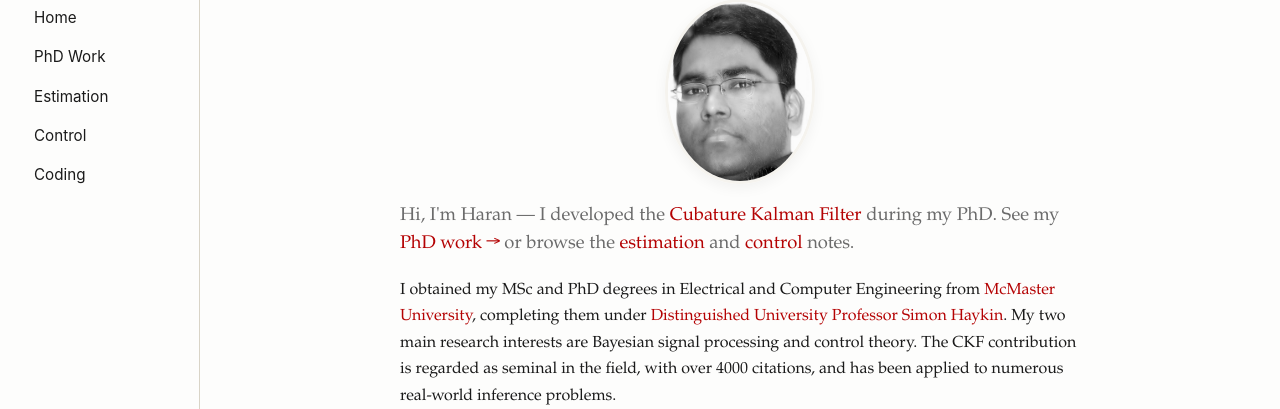
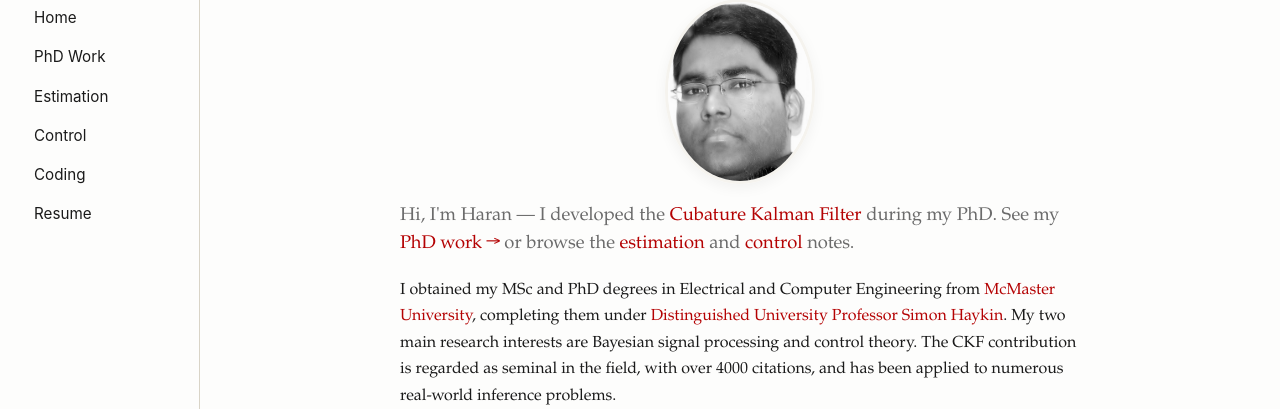
Before and after one commit to haranarasaratnam/flask_website, a Flask app: page / in a window 1280 px wide. Shown: the part 49-458 px from the top of the page. Run offline with Flask 3, Linux system fonts and the light colour scheme; some libraries are stand-ins or nearby versions.

Commit message:
facelift: link Resume in nav

```diff
--- a/app.py
+++ b/app.py
@@ -89,7 +89,7 @@ routes_main = {
     '/estimation': {'template': './estimation.html', 'endpoint': 'estimation'},
     '/control': {'template': './control.html', 'endpoint': 'control'},
     '/coding': {'template': './coding.html', 'endpoint': 'coding'},
-    # '/resume': {'template': './resume.html', 'endpoint': 'resume'},  # intentionally hidden — see CLAUDE.md
+    '/resume': {'template': './resume.html', 'endpoint': 'resume'},
 }
 
 # Define routes and their corresponding templates
--- a/templates/base.html
+++ b/templates/base.html
@@ -52,6 +52,7 @@
             <li><a href="{{url_for('estimation')}}">Estimation</a></li>
             <li><a href="{{url_for('control')}}">Control</a></li>
             <li><a href="{{url_for('coding')}}">Coding</a></li>
+            <li><a href="{{url_for('resume')}}">Resume</a></li>
         </ul>
     </nav>
 
```
Also changed, not shown: CLAUDE.md (+0 -1 lines).
